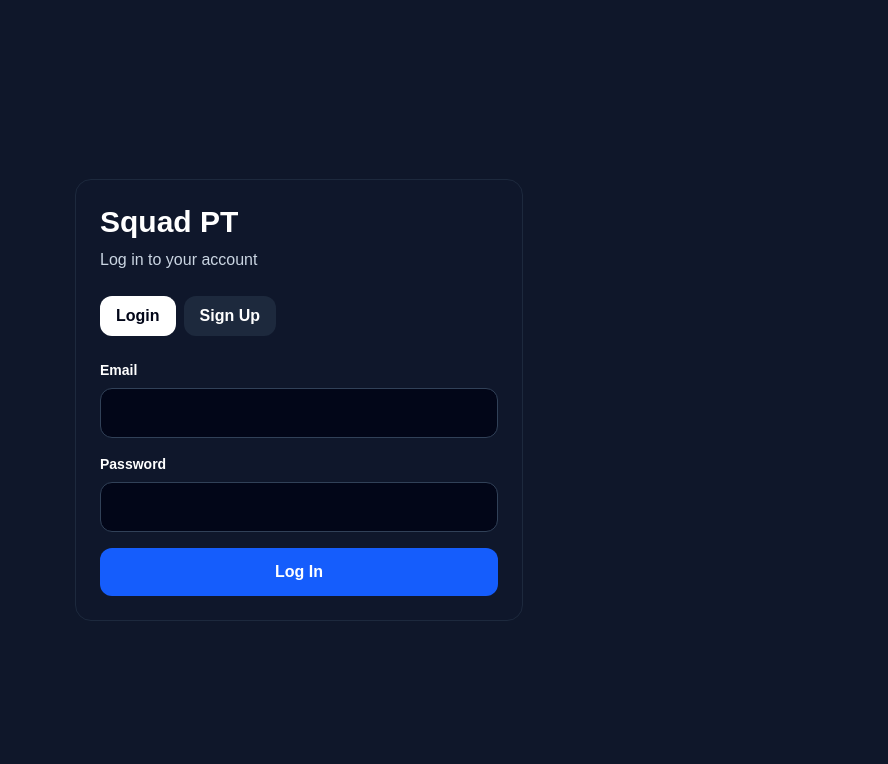
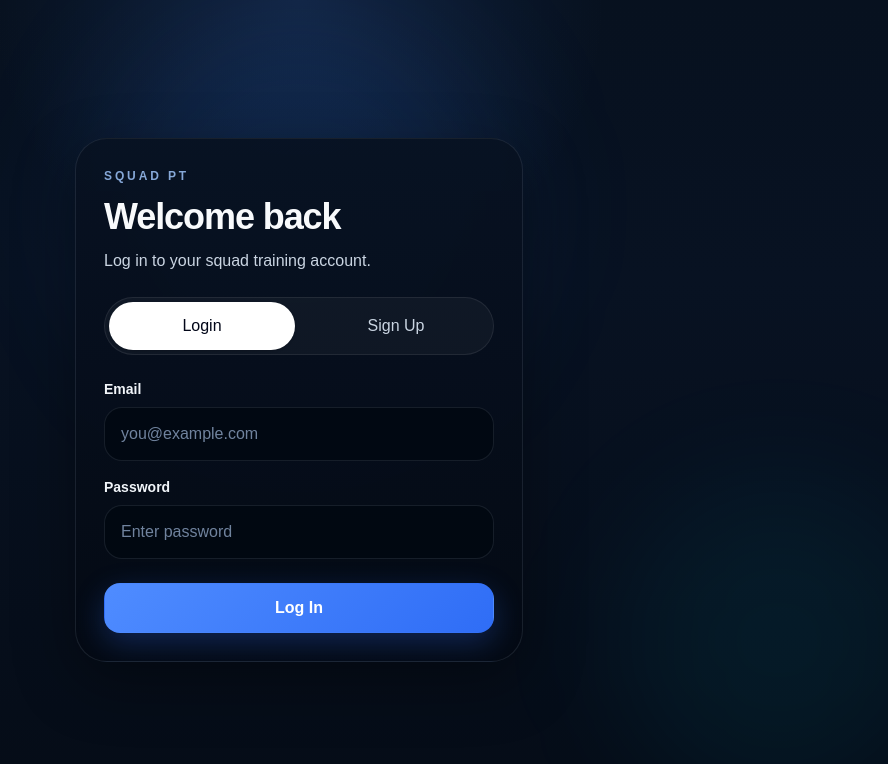
Before and after one commit to nealtusing-boop/Tekli, a Next.js app: page /login in a window 1280 px wide. Shown: the top 764 px of the page, without its empty margins (341-1229 px from the left). Built offline with nearby package versions, Linux system fonts and the light colour scheme; no server answers.

Commit message:
premium UI foundation

```diff
--- a/app/globals.css
+++ b/app/globals.css
@@ -1,7 +1,234 @@
 @import "tailwindcss";
 
+:root {
+  --bg: #07111f;
+  --bg-soft: #0b1729;
+  --panel: rgba(10, 22, 39, 0.82);
+  --panel-strong: rgba(7, 15, 28, 0.92);
+  --panel-border: rgba(148, 163, 184, 0.12);
+  --text: #f8fafc;
+  --muted: #9fb0c7;
+  --muted-strong: #c9d5e4;
+  --accent: #4f8cff;
+  --accent-strong: #2f6df6;
+  --accent-soft: rgba(79, 140, 255, 0.16);
+  --success: #22c55e;
+  --danger: #ef4444;
+  --shadow: 0 20px 60px rgba(0, 0, 0, 0.35);
+  --radius-xl: 24px;
+  --radius-2xl: 32px;
+}
+
+* {
+  box-sizing: border-box;
+}
+
+html {
+  min-height: 100%;
+  background:
+    radial-gradient(circle at top, rgba(79, 140, 255, 0.14), transparent 30%),
+    linear-gradient(180deg, #07111f 0%, #081222 35%, #050c17 100%);
+  background-color: var(--bg);
+}
+
 body {
-  background-color: #0f172a;
+  min-height: 100vh;
+  margin: 0;
+  color: var(--text);
+  font-family: Arial, Helvetica, sans-serif;
+  -webkit-font-smoothing: antialiased;
+  text-rendering: optimizeLegibility;
+  background:
+    radial-gradient(circle at top, rgba(79, 140, 255, 0.14), transparent 30%),
+    linear-gradient(180deg, #07111f 0%, #081222 35%, #050c17 100%);
+  background-attachment: fixed;
+}
+
+a {
+  color: inherit;
+  text-decoration: none;
+}
+
+button,
+input,
+select,
+textarea {
+  font: inherit;
+}
+
+::selection {
+  background: rgba(79, 140, 255, 0.32);
   color: white;
-  font-family: sans-serif;
 }
+
+.squad-shell {
+  width: 100%;
+  max-width: 1180px;
+  margin: 0 auto;
+  padding: 16px;
+}
+
+@media (min-width: 640px) {
+  .squad-shell {
+    padding: 24px;
+  }
+}
+
+.squad-card {
+  border: 1px solid var(--panel-border);
+  background: linear-gradient(
+    180deg,
+    rgba(13, 26, 45, 0.92) 0%,
+    rgba(8, 17, 31, 0.95) 100%
+  );
+  box-shadow: var(--shadow);
+  backdrop-filter: blur(14px);
+  -webkit-backdrop-filter: blur(14px);
+  border-radius: var(--radius-xl);
+}
+
+.squad-card-strong {
+  border: 1px solid rgba(148, 163, 184, 0.14);
+  background: linear-gradient(
+    180deg,
+    rgba(8, 18, 34, 0.96) 0%,
+    rgba(4, 10, 20, 0.98) 100%
+  );
+  box-shadow: var(--shadow);
+  border-radius: var(--radius-2xl);
+}
+
+.squad-label {
+  font-size: 12px;
+  font-weight: 700;
+  letter-spacing: 0.24em;
+  text-transform: uppercase;
+  color: #86a8d8;
+}
+
+.squad-muted {
+  color: var(--muted);
+}
+
+.squad-title {
+  letter-spacing: -0.03em;
+}
+
+.squad-button {
+  display: inline-flex;
+  align-items: center;
+  justify-content: center;
+  border: 1px solid transparent;
+  border-radius: 16px;
+  padding: 12px 16px;
+  font-weight: 700;
+  transition:
+    transform 0.18s ease,
+    background-color 0.18s ease,
+    border-color 0.18s ease,
+    opacity 0.18s ease,
+    box-shadow 0.18s ease;
+  cursor: pointer;
+}
+
+.squad-button:hover {
+  transform: translateY(-1px);
+}
+
+.squad-button:disabled {
+  cursor: not-allowed;
+  opacity: 0.55;
+  transform: none;
+}
+
+.squad-button-primary {
+  color: white;
+  background: linear-gradient(135deg, var(--accent) 0%, var(--accent-strong) 100%);
+  box-shadow: 0 10px 30px rgba(47, 109, 246, 0.28);
+}
+
+.squad-button-primary:hover {
+  filter: brightness(1.05);
+}
+
+.squad-button-secondary {
+  color: white;
+  border-color: rgba(148, 163, 184, 0.14);
+  background: rgba(255, 255, 255, 0.04);
+}
+
+.squad-button-secondary:hover {
+  background: rgba(255, 255, 255, 0.07);
+}
+
+.squad-button-danger {
+  color: white;
+  background: linear-gradient(135deg, #ff3d54 0%, #e11d48 100%);
+  box-shadow: 0 10px 24px rgba(225, 29, 72, 0.24);
+}
+
+.squad-input,
+.squad-select,
+.squad-textarea {
+  width: 100%;
+  border-radius: 18px;
+  border: 1px solid rgba(148, 163, 184, 0.14);
+  background: rgba(2, 8, 18, 0.88);
+  color: white;
+  padding: 14px 16px;
+  outline: none;
+  transition:
+    border-color 0.18s ease,
+    box-shadow 0.18s ease,
+    background-color 0.18s ease;
+}
+
+.squad-input::placeholder,
+.squad-textarea::placeholder {
+  color: #70839e;
+}
+
+.squad-input:focus,
+.squad-select:focus,
+.squad-textarea:focus {
+  border-color: rgba(79, 140, 255, 0.55);
+  box-shadow: 0 0 0 4px rgba(79, 140, 255, 0.14);
+  background: rgba(4, 12, 24, 0.96);
+}
+
+.squad-grid-cards {
+  display: grid;
+  gap: 16px;
+}
+
+@media (min-width: 768px) {
+  .squad-grid-cards {
+    grid-template-columns: repeat(2, minmax(0, 1fr));
+  }
+}
+
+@media (min-width: 1100px) {
+  .squad-grid-cards {
+    grid-template-columns: repeat(3, minmax(0, 1fr));
+  }
+}
+
+.squad-empty {
+  border: 1px dashed rgba(148, 163, 184, 0.2);
+  border-radius: 24px;
+  padding: 24px;
+  color: var(--muted);
+  background: rgba(255, 255, 255, 0.02);
+}
+
+.squad-page-stack {
+  display: flex;
+  flex-direction: column;
+  gap: 16px;
+}
+
+@media (min-width: 768px) {
+  .squad-page-stack {
+    gap: 24px;
+  }
+}
--- a/app/layout.tsx
+++ b/app/layout.tsx
@@ -3,7 +3,7 @@ import type { Metadata } from "next";
 
 export const metadata: Metadata = {
   title: "Squad PT",
-  description: "Squad PT tracker",
+  description: "Premium squad PT tracker",
 };
 
 export default function RootLayout({
@@ -13,7 +13,7 @@ export default function RootLayout({
 }>) {
   return (
     <html lang="en">
-      <body className="min-h-screen bg-slate-950 text-white">{children}</body>
+      <body>{children}</body>
     </html>
   );
 }
--- a/app/login/page.tsx
+++ b/app/login/page.tsx
@@ -69,21 +69,34 @@ export default function LoginPage() {
   }
 
   return (
-    <main className="flex min-h-screen items-center justify-center p-6">
-      <div className="w-full max-w-md rounded-2xl border border-slate-800 bg-slate-900 p-6">
-        <h1 className="text-3xl font-bold">Squad PT</h1>
-        <p className="mt-2 text-slate-300">
-          {mode === "login" ? "Log in to your account" : "Create your account"}
+    <main className="relative flex min-h-screen items-center justify-center overflow-hidden px-4 py-8 sm:px-6">
+      <div className="absolute inset-0 pointer-events-none">
+        <div className="absolute left-1/2 top-0 h-[420px] w-[420px] -translate-x-1/2 rounded-full bg-blue-500/10 blur-3xl" />
+        <div className="absolute bottom-0 right-0 h-[320px] w-[320px] rounded-full bg-cyan-400/6 blur-3xl" />
+      </div>
+
+      <div className="relative z-10 w-full max-w-md">
+        <div className="squad-card-strong overflow-hidden p-5 sm:p-7">
+          <div className="mb-6">
+            <p className="squad-label">Squad PT</p>
+            <h1 className="squad-title mt-3 text-4xl font-bold tracking-tight">
+              {mode === "login" ? "Welcome back" : "Create your account"}
+            </h1>
+            <p className="mt-3 text-sm leading-6 text-slate-300 sm:text-base">
+              {mode === "login"
+                ? "Log in to your squad training account."
+                : "Set up your login and profile name to join the app."}
             </p>
+          </div>
 
-        <div className="mt-6 flex gap-2">
+          <div className="mb-6 grid grid-cols-2 gap-2 rounded-2xl border border-white/8 bg-white/4 p-1">
             <button
               type="button"
               onClick={() => setMode("login")}
-            className={`rounded-xl px-4 py-2 font-semibold ${
+              className={`rounded-2xl px-4 py-3 text-sm font-semibold transition ${
                 mode === "login"
-                ? "bg-white text-slate-950"
-                : "bg-slate-800 text-white"
+                  ? "bg-white text-slate-950 shadow"
+                  : "text-slate-300 hover:bg-white/6"
               }`}
             >
               Login
@@ -92,22 +105,25 @@ export default function LoginPage() {
             <button
               type="button"
               onClick={() => setMode("signup")}
-            className={`rounded-xl px-4 py-2 font-semibold ${
+              className={`rounded-2xl px-4 py-3 text-sm font-semibold transition ${
                 mode === "signup"
-                ? "bg-white text-slate-950"
-                : "bg-slate-800 text-white"
+                  ? "bg-white text-slate-950 shadow"
+                  : "text-slate-300 hover:bg-white/6"
               }`}
             >
               Sign Up
             </button>
           </div>
 
-        <form onSubmit={handleSubmit} className="mt-6 space-y-4">
+          <form onSubmit={handleSubmit} className="space-y-4">
             <div>
-            <label className="mb-2 block text-sm font-semibold">Email</label>
+              <label className="mb-2 block text-sm font-semibold text-slate-100">
+                Email
+              </label>
               <input
                 type="email"
-              className="w-full rounded-xl border border-slate-700 bg-slate-950 px-4 py-3 text-white outline-none"
+                className="squad-input"
+                placeholder="you@example.com"
                 value={email}
                 onChange={(e) => setEmail(e.target.value)}
                 required
@@ -115,10 +131,13 @@ export default function LoginPage() {
             </div>
 
             <div>
-            <label className="mb-2 block text-sm font-semibold">Password</label>
+              <label className="mb-2 block text-sm font-semibold text-slate-100">
+                Password
+              </label>
               <input
                 type="password"
-              className="w-full rounded-xl border border-slate-700 bg-slate-950 px-4 py-3 text-white outline-none"
+                className="squad-input"
+                placeholder="Enter password"
                 value={password}
                 onChange={(e) => setPassword(e.target.value)}
                 required
@@ -127,12 +146,13 @@ export default function LoginPage() {
 
             {mode === "signup" && (
               <div>
-              <label className="mb-2 block text-sm font-semibold">
+                <label className="mb-2 block text-sm font-semibold text-slate-100">
                   Profile Name
                 </label>
                 <input
                   type="text"
-                className="w-full rounded-xl border border-slate-700 bg-slate-950 px-4 py-3 text-white outline-none"
+                  className="squad-input"
+                  placeholder="How your name should appear"
                   value={profileName}
                   onChange={(e) => setProfileName(e.target.value)}
                   required
@@ -143,7 +163,7 @@ export default function LoginPage() {
             <button
               type="submit"
               disabled={loading}
-            className="w-full rounded-xl bg-blue-600 px-4 py-3 font-semibold text-white hover:bg-blue-500 disabled:opacity-60"
+              className="squad-button squad-button-primary mt-2 w-full py-4 text-base"
             >
               {loading
                 ? "Working..."
@@ -153,7 +173,12 @@ export default function LoginPage() {
             </button>
           </form>
 
-        {message && <p className="mt-4 text-sm text-slate-300">{message}</p>}
+          {message && (
+            <div className="mt-4 rounded-2xl border border-white/8 bg-white/4 px-4 py-3 text-sm text-slate-200">
+              {message}
+            </div>
+          )}
+        </div>
       </div>
     </main>
   );
--- a/app/page.tsx
+++ b/app/page.tsx
@@ -161,69 +161,91 @@ export default function TodayPage() {
   }
 
   function goNextDay() {
-    setSelectedDayIndex((current) => Math.min(WEEK_PLANS.length - 1, current + 1));
+    setSelectedDayIndex((current) =>
+      Math.min(WEEK_PLANS.length - 1, current + 1)
+    );
   }
 
   if (loading) {
     return (
-      <main className="p-6">
-        <div className="mx-auto max-w-5xl">Loading...</div>
+      <main className="squad-shell py-6">
+        <div className="squad-card p-6">Loading...</div>
       </main>
     );
   }
 
   return (
-    <main className="p-6">
-      <div className="mx-auto max-w-5xl">
+    <main className="squad-shell py-4 sm:py-6">
+      <div className="squad-page-stack">
         <AppNav />
 
-        <div className="rounded-3xl border border-slate-800 bg-slate-900 p-6 shadow-lg">
-          <p className="text-sm font-semibold uppercase tracking-[0.2em] text-slate-400">
-            Squad PT
-          </p>
-          <h1 className="mt-2 text-4xl font-bold">Today</h1>
-          <p className="mt-3 text-slate-300">
-            Welcome{profileName ? `, ${profileName}` : ""}. View this week’s
-            workout plan and log the correct session.
-          </p>
-        </div>
+        <section className="squad-card overflow-hidden p-5 sm:p-7">
+          <div className="flex flex-col gap-6 lg:flex-row lg:items-end lg:justify-between">
+            <div className="max-w-2xl">
+              <p className="squad-label">Squad PT</p>
+              <h1 className="squad-title mt-3 text-4xl font-bold tracking-tight sm:text-5xl">
+                Today
+              </h1>
+              <p className="mt-4 max-w-xl text-sm leading-6 text-slate-300 sm:text-base">
+                Welcome{profileName ? `, ${profileName}` : ""}. View the week,
+                pick the correct training day, and log your session fast.
+              </p>
+            </div>
 
-        <div className="mt-6 rounded-3xl border border-slate-800 bg-slate-900 p-6 shadow-lg">
-          <div className="flex items-center justify-between gap-4">
+            <div className="grid grid-cols-2 gap-3 sm:flex sm:flex-wrap">
+              {selectedPlan.actions.map((action) => (
+                <Link
+                  key={action.href}
+                  href={action.href}
+                  className="squad-button squad-button-primary"
+                >
+                  {action.label}
+                </Link>
+              ))}
+            </div>
+          </div>
+        </section>
+
+        <section className="squad-card p-4 sm:p-6">
+          <div className="mb-5 flex items-center justify-between gap-3">
             <button
               type="button"
               onClick={goPreviousDay}
               disabled={selectedDayIndex === 0}
-              className="rounded-2xl border border-slate-700 bg-slate-800 px-4 py-3 text-xl font-bold text-white transition hover:bg-slate-700 disabled:opacity-40"
+              className="squad-button squad-button-secondary h-12 w-12 rounded-2xl p-0 text-xl"
             >
               ←
             </button>
 
             <div className="text-center">
-              <p className="text-sm font-semibold uppercase tracking-[0.2em] text-slate-400">
-                Selected Day
-              </p>
-              <h2 className="mt-1 text-3xl font-bold">{selectedPlan.label}</h2>
-              <p className="mt-1 text-sm text-slate-400">{displayedDate}</p>
+              <p className="squad-label">Selected Day</p>
+              <h2 className="squad-title mt-2 text-3xl font-bold sm:text-4xl">
+                {selectedPlan.label}
+              </h2>
+              <p className="mt-2 text-sm text-slate-400">{displayedDate}</p>
             </div>
 
             <button
               type="button"
               onClick={goNextDay}
               disabled={selectedDayIndex === WEEK_PLANS.length - 1}
-              className="rounded-2xl border border-slate-700 bg-slate-800 px-4 py-3 text-xl font-bold text-white transition hover:bg-slate-700 disabled:opacity-40"
+              className="squad-button squad-button-secondary h-12 w-12 rounded-2xl p-0 text-xl"
             >
               →
             </button>
           </div>
 
-          <div className="mt-6 rounded-3xl border border-slate-800 bg-slate-950 p-6">
-            <p className="text-sm font-semibold uppercase tracking-[0.2em] text-blue-400">
-              Workout
-            </p>
-            <h3 className="mt-2 text-3xl font-bold">{selectedPlan.title}</h3>
+          <div className="squad-card-strong p-5 sm:p-6">
+            <div className="mb-5 flex items-start justify-between gap-4">
+              <div>
+                <p className="squad-label">Workout</p>
+                <h3 className="squad-title mt-3 text-3xl font-bold tracking-tight">
+                  {selectedPlan.title}
+                </h3>
+              </div>
+            </div>
 
-            <div className="mt-5 space-y-2 text-slate-300">
+            <div className="space-y-2 text-base leading-7 text-slate-200">
               {selectedPlan.description.map((line, index) =>
                 line === "" ? (
                   <div key={index} className="h-3" />
@@ -238,7 +260,7 @@ export default function TodayPage() {
                 <Link
                   key={action.href}
                   href={action.href}
-                  className="rounded-2xl bg-blue-600 px-5 py-3 font-semibold text-white transition hover:bg-blue-500"
+                  className="squad-button squad-button-primary"
                 >
                   {action.label}
                 </Link>
@@ -246,7 +268,7 @@ export default function TodayPage() {
             </div>
           </div>
 
-          <div className="mt-6 grid gap-3 md:grid-cols-5">
+          <div className="mt-5 grid grid-cols-1 gap-3 sm:grid-cols-2 xl:grid-cols-5">
             {WEEK_PLANS.map((plan, index) => {
               const isSelected = index === selectedDayIndex;
 
@@ -255,19 +277,21 @@ export default function TodayPage() {
                   key={plan.key}
                   type="button"
                   onClick={() => setSelectedDayIndex(index)}
-                  className={`rounded-2xl border px-4 py-3 text-left transition ${
+                  className={`rounded-[22px] border p-4 text-left transition ${
                     isSelected
-                      ? "border-blue-500 bg-blue-500/10 text-white"
-                      : "border-slate-800 bg-slate-950 text-slate-300 hover:bg-slate-900"
+                      ? "border-blue-400/50 bg-blue-500/12 text-white shadow-[0_12px_32px_rgba(47,109,246,0.18)]"
+                      : "border-white/8 bg-white/4 text-slate-200 hover:bg-white/7"
                   }`}
                 >
-                  <p className="font-semibold">{plan.label}</p>
-                  <p className="mt-1 text-sm opacity-80">{plan.title}</p>
+                  <p className="text-base font-semibold">{plan.label}</p>
+                  <p className="mt-2 text-sm leading-5 text-slate-300">
+                    {plan.title}
+                  </p>
                 </button>
               );
             })}
           </div>
-        </div>
+        </section>
       </div>
     </main>
   );
--- a/components/AppNav.tsx
+++ b/components/AppNav.tsx
@@ -42,8 +42,17 @@ export default function AppNav() {
   ];
 
   return (
-    <div className="mb-6 flex flex-col gap-4 rounded-3xl border border-slate-800 bg-slate-900/95 p-4 shadow-lg md:flex-row md:items-center md:justify-between">
-      <div className="flex flex-wrap gap-2">
+    <nav className="squad-card sticky top-4 z-40 overflow-hidden px-3 py-3 md:px-4">
+      <div className="flex flex-col gap-3 md:flex-row md:items-center md:justify-between">
+        <div className="min-w-0">
+          <div className="mb-3 flex items-center gap-3 px-1 md:mb-0 md:hidden">
+            <div>
+              <p className="squad-label">Squad PT</p>
+              <p className="mt-1 text-sm text-slate-300">Training tracker</p>
+            </div>
+          </div>
+
+          <div className="flex gap-2 overflow-x-auto pb-1 [-ms-overflow-style:none] [scrollbar-width:none] [&::-webkit-scrollbar]:hidden">
             {links.map((link) => {
               const isActive = pathname === link.href;
 
@@ -51,10 +60,10 @@ export default function AppNav() {
                 <Link
                   key={link.href}
                   href={link.href}
-              className={`rounded-2xl px-4 py-2 text-sm font-semibold transition ${
+                  className={`shrink-0 rounded-2xl px-4 py-3 text-sm font-semibold transition ${
                     isActive
-                  ? "bg-white text-slate-950 shadow"
-                  : "bg-slate-800 text-white hover:bg-slate-700"
+                      ? "bg-white text-slate-950 shadow-[0_10px_30px_rgba(255,255,255,0.12)]"
+                      : "border border-white/8 bg-white/5 text-white hover:bg-white/9"
                   }`}
                 >
                   {link.label}
@@ -62,8 +71,12 @@ export default function AppNav() {
               );
             })}
           </div>
+        </div>
 
+        <div className="flex justify-end">
           <LogoutButton />
         </div>
+      </div>
+    </nav>
   );
 }
--- a/components/LogOutButton.tsx
+++ b/components/LogOutButton.tsx
@@ -14,7 +14,7 @@ export default function LogoutButton() {
   return (
     <button
       onClick={handleLogout}
-      className="rounded-xl bg-red-600 px-4 py-2 text-sm font-semibold text-white hover:bg-red-500"
+      className="squad-button squad-button-danger min-w-[108px]"
     >
       Logout
     </button>
```
Lines whose indentation alone changed are shown as unchanged.
